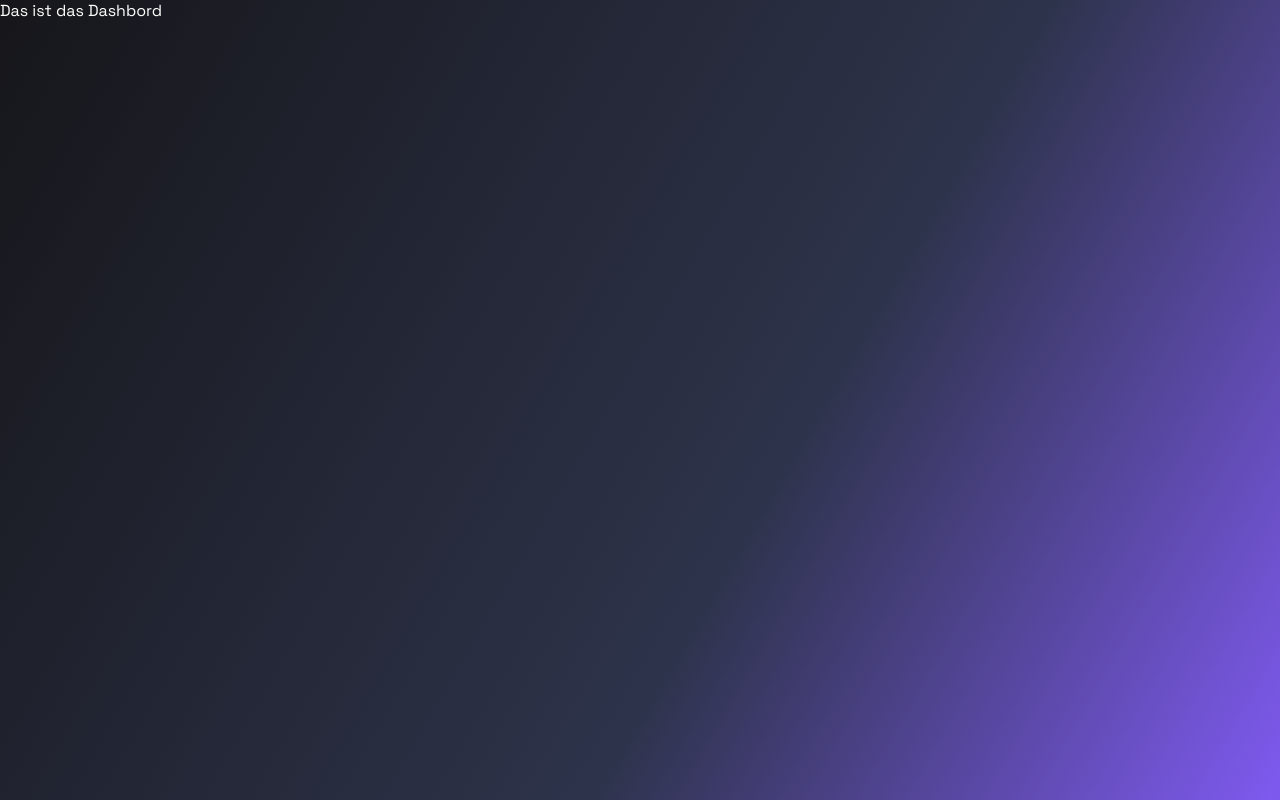
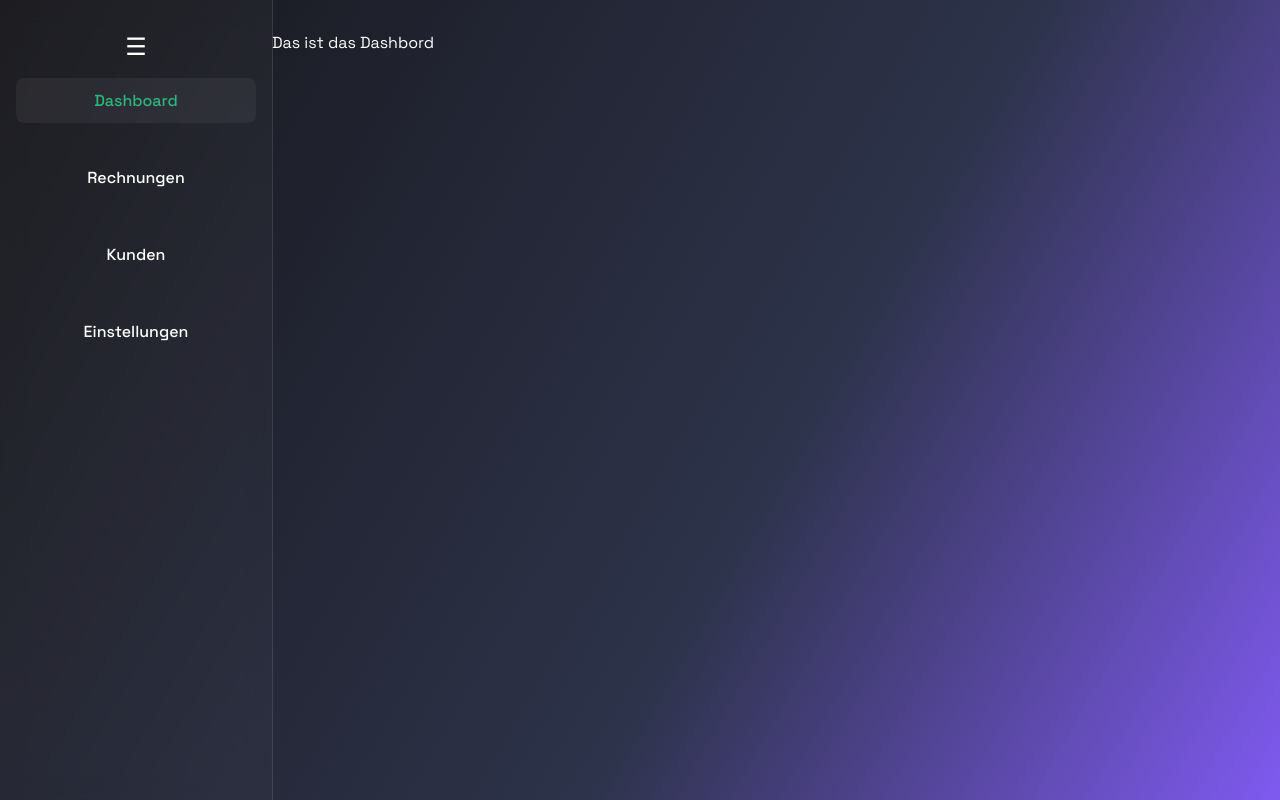
Before and after one commit to M1roel/Peytor, an Angular app: page /app/dashboard in a window 1280 px wide. Built offline with nearby package versions, Linux system fonts and the light colour scheme.

Commit message:
feat: Seitenleiste hinzugefügt

```diff
--- a/src/app/features/customers/customers.component.html
+++ b/src/app/features/customers/customers.component.html
@@ -0,0 +1 @@
+<p>customer-list works!</p>
--- a/src/app/features/invoices/invoices.component.html
+++ b/src/app/features/invoices/invoices.component.html
@@ -0,0 +1 @@
+<p>invoice-list works!</p>
--- a/src/app/layouts/app-layout/app-layout.component.html
+++ b/src/app/layouts/app-layout/app-layout.component.html
@@ -1 +1,7 @@
-<main class="app-main"><router-outlet /></main>
+<div class="app-layout">
+    <app-sidebar></app-sidebar>
+
+    <main class="app-main">
+      <router-outlet></router-outlet>
+    </main>
+  </div>
--- a/src/app/layouts/app-layout/app-layout.component.scss
+++ b/src/app/layouts/app-layout/app-layout.component.scss
@@ -0,0 +1,14 @@
+@use '../../../styles/variables.scss' as v;
+
+.app-layout {
+  display: flex;
+  min-height: 100vh;
+  width: 100%;
+}
+
+.app-main {
+  flex: 1;
+  padding: 2rem;
+  margin-left: 240px;
+  overflow-y: auto;
+}
--- a/src/app/layouts/app-layout/app-layout.component.ts
+++ b/src/app/layouts/app-layout/app-layout.component.ts
@@ -1,9 +1,10 @@
 import { Component } from '@angular/core';
 import { RouterOutlet } from '@angular/router';
+import { SidebarComponent } from '../../shared/sidebar/sidebar.component';
 
 @Component({
   selector: 'app-app-layout',
-  imports: [RouterOutlet],
+  imports: [RouterOutlet, SidebarComponent],
   templateUrl: './app-layout.component.html',
   styleUrl: './app-layout.component.scss'
 })
--- a/src/app/shared/header/header.component.html
+++ b/src/app/shared/header/header.component.html
@@ -12,7 +12,7 @@
 
   <div class="header-btns">
     <div class="button-primary" *ngIf="!isMobileMenuOpen">
-      <a routerLink="/dashboard">Demo</a>
+      <a routerLink="/app/dashboard">Demo</a>
     </div>
 
     <div class="button-primary" *ngIf="!isMobileMenuOpen">
--- a/src/app/shared/sidebar/sidebar.component.html
+++ b/src/app/shared/sidebar/sidebar.component.html
@@ -1 +1,9 @@
-<p>sidebar works!</p>
+<aside class="sidebar" [class.closed]="!isOpen">
+    <button class="toggle-btn" (click)="toggleSidebar()">☰</button>
+  <nav *ngIf="isOpen">
+    <a routerLink="/app/dashboard" routerLinkActive="active">Dashboard</a>
+    <a routerLink="/app/invoices" routerLinkActive="active">Rechnungen</a>
+    <a routerLink="/app/customers" routerLinkActive="active">Kunden</a>
+    <a routerLink="/app/settings" routerLinkActive="active">Einstellungen</a>
+  </nav>
+</aside>
--- a/src/app/shared/sidebar/sidebar.component.scss
+++ b/src/app/shared/sidebar/sidebar.component.scss
@@ -0,0 +1,56 @@
+@use '../../../styles/variables.scss' as v;
+@use '../../../styles/mixins.scss' as m;
+
+.sidebar {
+  width: 240px;
+  height: 100vh;
+  background: rgba(255, 255, 255, 0.03);
+  backdrop-filter: blur(12px);
+  padding: 2rem 1rem;
+  display: flex;
+  flex-direction: column;
+  position: fixed;
+  top: 0;
+  left: 0;
+  z-index: 100;
+  border-right: 1px solid rgba(255, 255, 255, 0.1);
+  transition: width 0.3s ease;
+
+  &.closed {
+    width: 64px;
+
+    nav {
+      display: none;
+    }
+
+    .toggle-btn {
+      left: 8px;
+    }
+  }
+
+  .toggle-btn {
+    background: none;
+    border: none;
+    color: v.$text-primary;
+    font-size: 1.5rem;
+    cursor: pointer;
+    margin-bottom: 1rem;
+  }
+
+  nav a {
+    @include m.flexBox(column);
+    color: v.$text-primary;
+    text-decoration: none;
+    padding: 0.75rem 1rem;
+    margin-bottom: 2rem;
+    border-radius: 8px;
+    font-weight: 500;
+    transition: background 0.2s ease;
+
+    &.active,
+    &:hover {
+      background: rgba(255, 255, 255, 0.05);
+      color: v.$accent;
+    }
+  }
+}
--- a/src/app/shared/sidebar/sidebar.component.ts
+++ b/src/app/shared/sidebar/sidebar.component.ts
@@ -1,11 +1,17 @@
+import { CommonModule } from '@angular/common';
 import { Component } from '@angular/core';
+import { RouterModule } from '@angular/router';
 
 @Component({
   selector: 'app-sidebar',
-  imports: [],
+  imports: [RouterModule, CommonModule],
   templateUrl: './sidebar.component.html',
-  styleUrl: './sidebar.component.scss'
+  styleUrl: './sidebar.component.scss',
 })
 export class SidebarComponent {
+  isOpen: boolean = true;
 
+  toggleSidebar(): void {
+    this.isOpen = !this.isOpen;
+  }
 }
```
